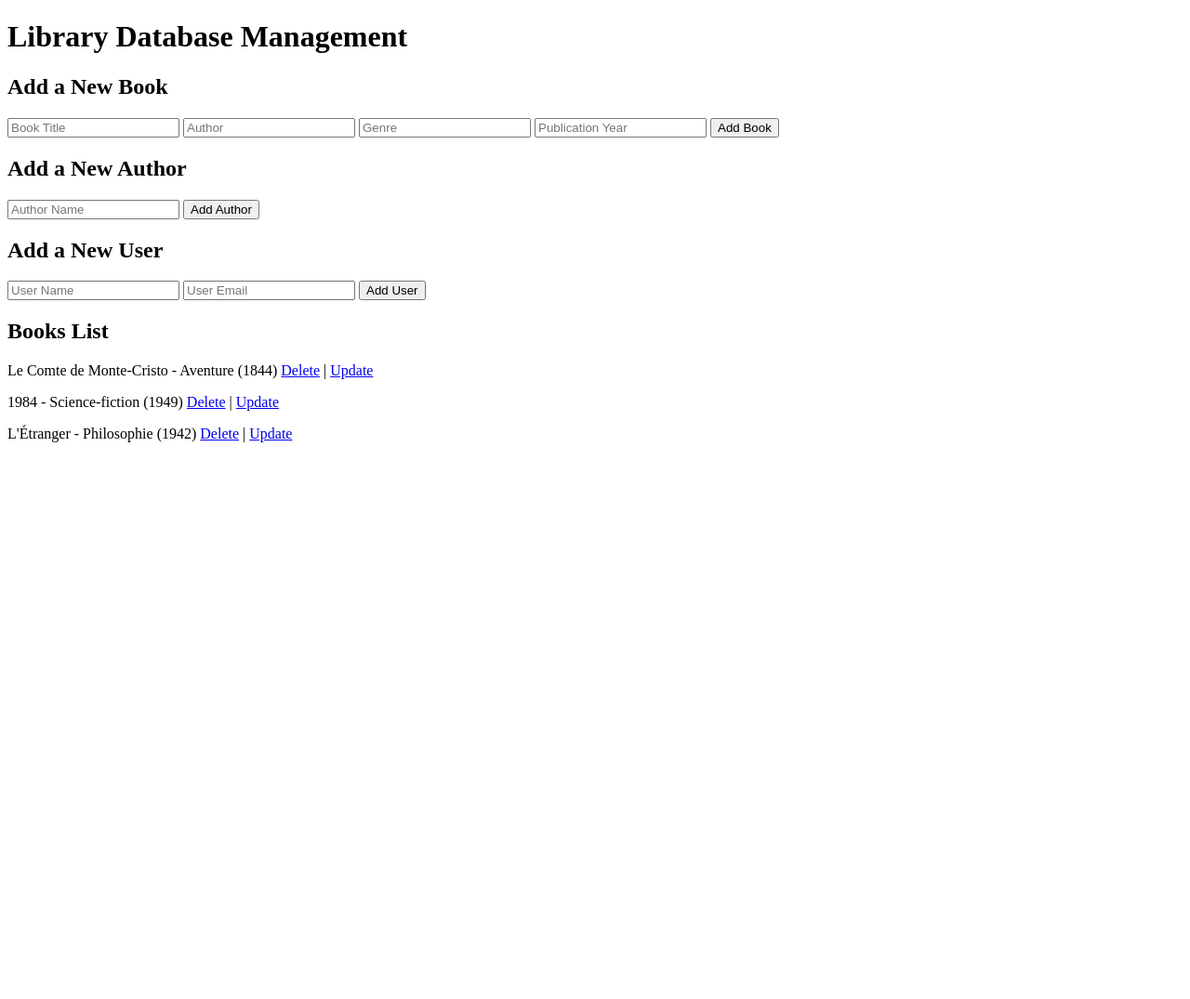
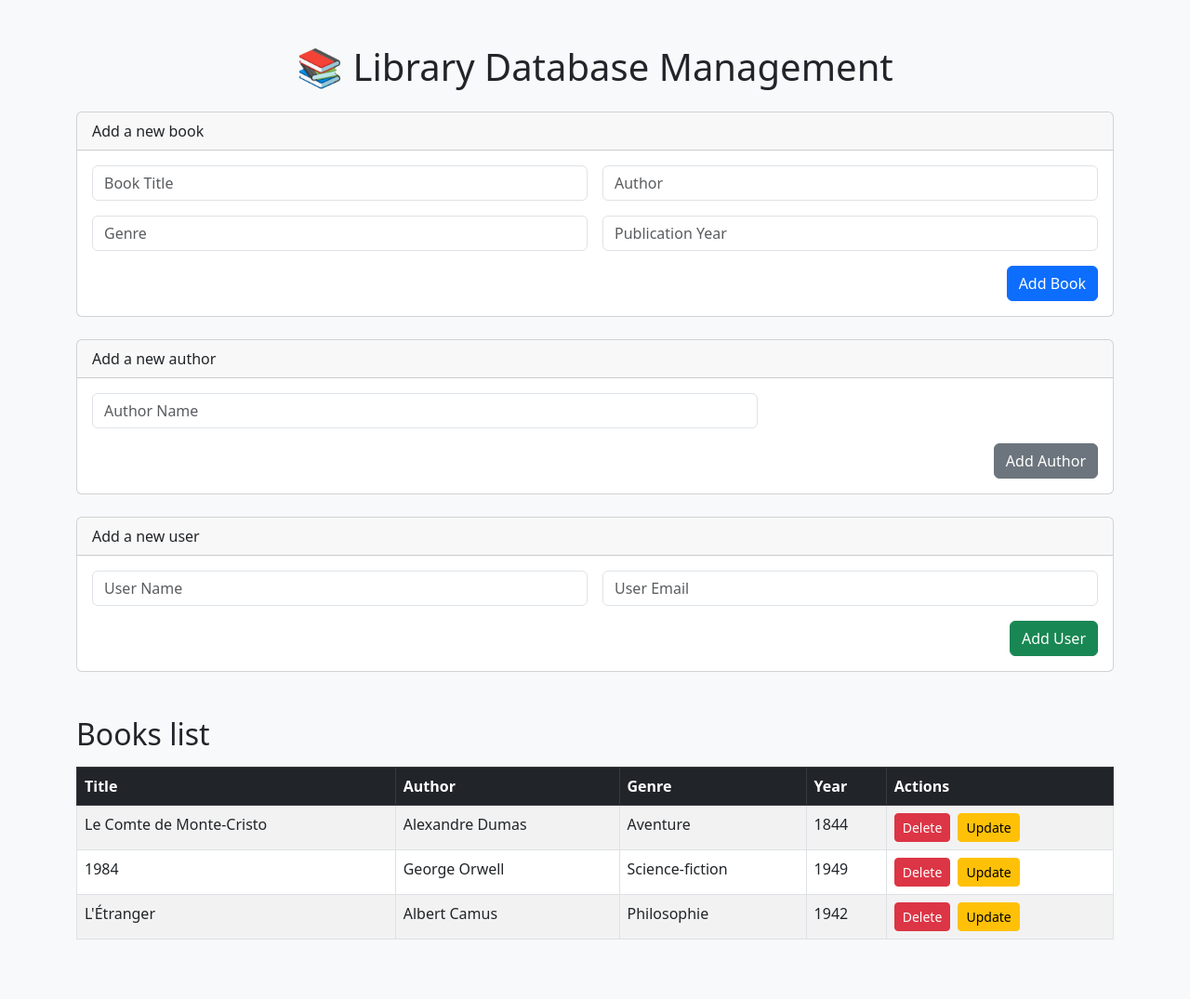
Before and after one commit to gigio27/SQL-Library-Book, a PHP site: page / in a window 1280 px wide. Shown: the whole page at 93% size. Before the commit the page ends 476 px from the top, so only its background shows below. Run offline with PHP 8.4, Linux system fonts and the light colour scheme; data comes from the database, SQL or seed files in the repository.

Commit message:
Add Boostrap UI

```diff
--- a/index.php
+++ b/index.php
@@ -6,55 +6,105 @@ error_reporting(E_ALL);
 <!DOCTYPE html>
 <html lang="en">
 <head>
-    <meta charset="UTF-8">
-    <meta name="viewport" content="width=device-width, initial-scale=1.0">
+  <meta charset="UTF-8" />
+  <meta name="viewport" content="width=device-width, initial-scale=1.0" />
   <title>Library Management</title>
+  <link href="https://cdn.jsdelivr.net/npm/bootstrap@5.3.0/dist/css/bootstrap.min.css" rel="stylesheet" />
 </head>
-<body>
+<body class="bg-light">
 
-<h1>Library Database Management</h1>
-
+<div class="container py-5">
+  <h1 class="mb-4 text-center">📚 Library Database Management</h1>
 
   <!-- Formulaire pour ajouter un livre -->
-<h2>Add a New Book</h2>
-<form action="add_book.php" method="POST">
-    <input type="text" name="title" placeholder="Book Title" required>
-    <input type="text" name="author" placeholder="Author" required>
-    <input type="text" name="genre" placeholder="Genre" >
-    <input type="number" name="year" placeholder="Publication Year">
-    <button type="submit">Add Book</button>
+  <div class="card mb-4">
+    <div class="card-header">Add a new book</div>
+    <div class="card-body">
+      <form action="add_book.php" method="POST" class="row g-3">
+        <div class="col-md-6">
+          <input type="text" name="title" class="form-control" placeholder="Book Title" required>
+        </div>
+        <div class="col-md-6">
+          <input type="text" name="author" class="form-control" placeholder="Author" required>
+        </div>
+        <div class="col-md-6">
+          <input type="text" name="genre" class="form-control" placeholder="Genre">
+        </div>
+        <div class="col-md-6">
+          <input type="number" name="year" class="form-control" placeholder="Publication Year">
+        </div>
+        <div class="col-12 text-end">
+          <button type="submit" class="btn btn-primary">Add Book</button>
+        </div>
       </form>
+    </div>
+  </div>
 
   <!-- Formulaire pour ajouter un auteur -->
-<h2>Add a New Author</h2>
-<form action="add_author.php" method="POST">
-    <input type="text" name="name" placeholder="Author Name" required>
-    <button type="submit">Add Author</button>
+  <div class="card mb-4">
+    <div class="card-header">Add a new author</div>
+    <div class="card-body">
+      <form action="add_author.php" method="POST" class="row g-3">
+        <div class="col-md-8">
+          <input type="text" name="name" class="form-control" placeholder="Author Name" required>
+        </div>
+        <div class="col-12 text-end">
+          <button type="submit" class="btn btn-secondary">Add Author</button>
+        </div>
       </form>
+    </div>
+  </div>
 
   <!-- Formulaire pour ajouter un utilisateur -->
-<h2>Add a New User</h2>
-<form action="add_user.php" method="POST">
-    <input type="text" name="name" placeholder="User Name" required>
-    <input type="email" name="email" placeholder="User Email" required>
-    <button type="submit">Add User</button>
+  <div class="card mb-4">
+    <div class="card-header">Add a new user</div>
+    <div class="card-body">
+      <form action="add_user.php" method="POST" class="row g-3">
+        <div class="col-md-6">
+          <input type="text" name="name" class="form-control" placeholder="User Name" required>
+        </div>
+        <div class="col-md-6">
+          <input type="email" name="email" class="form-control" placeholder="User Email" required>
+        </div>
+        <div class="col-12 text-end">
+          <button type="submit" class="btn btn-success">Add User</button>
+        </div>
       </form>
+    </div>
+  </div>
 
-<!-- Affichage de tous les livres avec options de suppression et de mise à jour -->
-<h2>Books List</h2>
+  <!-- Liste des livres -->
+  <h2 class="mt-5 mb-3">Books list</h2>
+  <table class="table table-striped table-bordered">
+    <thead class="table-dark">
+      <tr>
+        <th>Title</th>
+        <th>Author</th>
+        <th>Genre</th>
+        <th>Year</th>
+        <th>Actions</th>
+      </tr>
+    </thead>
+    <tbody>
       <?php
       include "db.php";
-
       $result = $conn->query("SELECT * FROM books");
-
       while ($row = $result->fetch_assoc()) {
-    echo "<p>" . htmlspecialchars($row['title']) . " - " . htmlspecialchars($row['genre']) . " (" . $row['published_year'] . ") ";
-    echo "<a href='delete_book.php?id=" . $row['id'] . "'>Delete</a> | ";
-    echo "<a href='update_book.php?id=" . $row['id'] . "'>Update</a></p>";
-
+        echo "<tr>";
+        echo "<td>" . htmlspecialchars($row['title']) . "</td>";
+        echo "<td>" . htmlspecialchars($row['author']) . "</td>";
+        echo "<td>" . htmlspecialchars($row['genre']) . "</td>";
+        echo "<td>" . htmlspecialchars($row['published_year']) . "</td>";
+        echo "<td>
+                <a href='delete_book.php?id=" . $row['id'] . "' class='btn btn-sm btn-danger me-1'>Delete</a>
+                <a href='update_book.php?id=" . $row['id'] . "' class='btn btn-sm btn-warning'>Update</a>
+              </td>";
+        echo "</tr>";
       }
       ?>
-
+    </tbody>
+  </table>
+</div>
 
 </body>
 </html>
```
Lines whose indentation alone changed are shown as unchanged.
